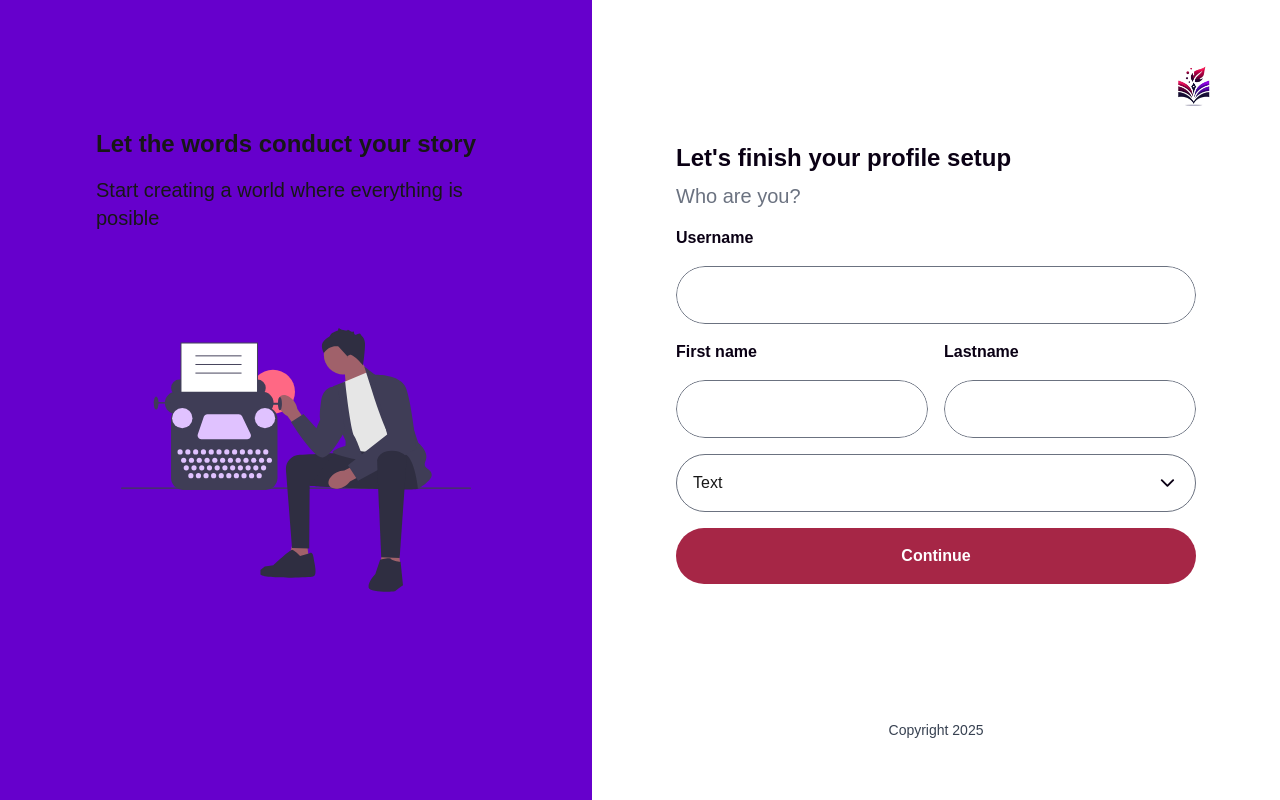
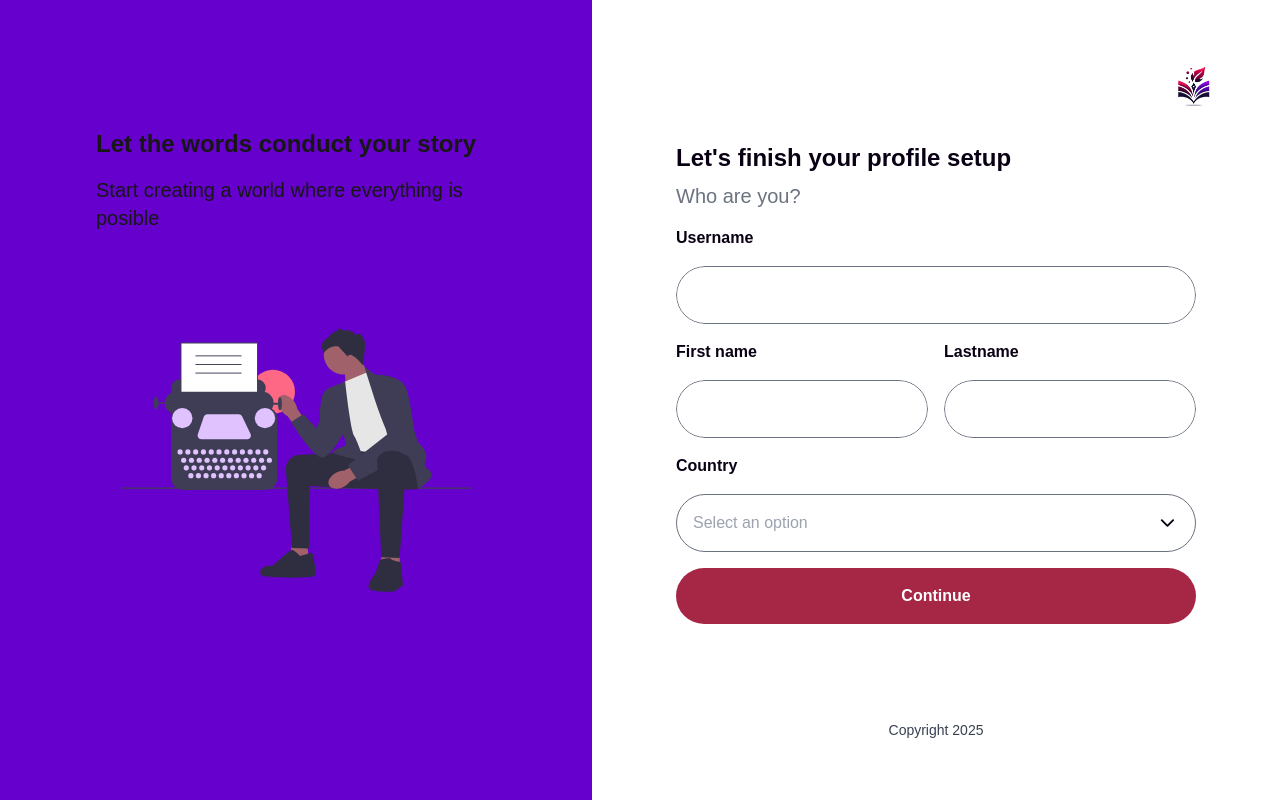
Before and after one commit to Doge89/novel-writer, a Next.js app: page /sign-up/1/information in a window 1280 px wide. Built offline with nearby package versions, Linux system fonts and the light colour scheme.

Commit message:
Created a Select component

```diff
--- a/app/(auth)/sign-up/[registerToken]/information/page.tsx
+++ b/app/(auth)/sign-up/[registerToken]/information/page.tsx
@@ -1,5 +1,5 @@
 "use client";
-import React, { use } from 'react';
+import React, { use, useState } from 'react';
 import { ParamsProps } from '@/app/_typescript/props/base.props';
 import { SignUpParamsProps } from '@/app/_typescript/props/pages/auth/sign-up.props';
 import {useUseRegisterContext} from "@/app/_contexts/register-user.context";
@@ -10,10 +10,13 @@ import InputField from "@/app/_components/inputs/InputField";
 import PrimaryButton from "@/app/_components/buttons/PrimaryButton";
 import Select from "@/app/_components/misc/Select";
 import {ResultEventHandler} from "@/app/_typescript/types/base.types";
+import {SelectOptionProps} from "@/app/_typescript/props/misc/select.props";
 
 export default function RegisterTokenPage({ params }: ParamsProps<SignUpParamsProps>) {
   const { registerToken } =  use(params);
   const { dispatchUserDto, ...userDto } = useUseRegisterContext();
+  const [selectedCountry, setSelectedCountry] = useState<Omit<SelectOptionProps, 'onChange'>>();
+  const [itemSource, setItemSource] = useState<Omit<SelectOptionProps, 'onChange'>[]>([{ value: 'Test', label: 'Test', isSelected: false }])
   if (!registerToken) {
     return <div>Not found</div>
   }
@@ -25,26 +28,43 @@ export default function RegisterTokenPage({ params }: ParamsProps<SignUpParamsPr
   const onInput = (e: React.ChangeEvent<HTMLInputElement>) => {
   }
 
+  const onChangeHandler = (event: ResultEventHandler<React.ChangeEvent<HTMLInputElement>, Omit<SelectOptionProps, 'onChange'>>) => {
+    if (event.data.value === selectedCountry?.value) {
+      setSelectedCountry(undefined);
+      return;
+    }
+    const arrCopy = itemSource.map(item => ({...item}));
+    arrCopy[itemSource.findIndex(item => item.label === event.data.label)].isSelected = event.data.isSelected;
+    setSelectedCountry(event.data);
+    setItemSource(arrCopy);
+  }
+
   return (
-    <div className='w-full flex flex-col gap-4'>
-      <FormContainer>
+    <FormContainer>
+      <div className='w-full flex flex-col gap-4'>
         <FormLabel content='Username' htmlFor='username'/>
         <InputField name='username' onInput={onInput} />
-      </FormContainer>
+      </div>
       <div className='w-full flex flex-row gap-4'>
-        <FormContainer>
+        <div className='w-full flex flex-col gap-4'>
           <FormLabel content='First name' htmlFor='firstname'/>
           <InputField name='firstname' />
-        </FormContainer>
-        <FormContainer>
+        </div>
+        <div className='w-full flex flex-col gap-4'>
           <FormLabel content='Lastname' htmlFor='lastname'/>
           <InputField name='lastname' />
-        </FormContainer>
+        </div>
       </div>
-      <div>
-        <Select />
+      <div className='w-full flex flex-col gap-4'>
+        <FormLabel content='Country'/>
+        <Select
+          isMultiple={false}
+          selected={selectedCountry}
+          sourceList={itemSource}
+          name='country'
+          onChange={onChangeHandler} />
       </div>
       <PrimaryButton onClick={onClick} type='button' content='Continue' />
-    </div>
+    </FormContainer>
   )
 }
--- a/app/_components/misc/Select.tsx
+++ b/app/_components/misc/Select.tsx
@@ -1,9 +1,12 @@
 "use client";
 
-import React, { useState } from "react";
+import React, { useState, useRef } from "react";
 import { ChevronDown } from "lucide-react";
 
 import { SelectProps, SelectOptionProps } from "@/app/_typescript/props/misc/select.props";
+
+import { useCloseClickingOutside } from "@/app/_hooks/misc/useCloseClickingOutside";
+import {ResultEventHandler} from "@/app/_typescript/types/base.types";
 
 function Select({
   sourceList,
@@ -14,30 +17,44 @@ function Select({
 }: SelectProps) {
 
   const [isOpen, setIsOpen] = useState(false);
+  const selectRef = useRef<HTMLDivElement>();
+  const openDropDown = () => setIsOpen(!isOpen);
+  const [] = useCloseClickingOutside<HTMLDivElement, MouseEvent>(selectRef, openDropDown, isOpen);
 
-  const openDropDown = () => setIsOpen(!isOpen);
+  const onChangeHandler = (e: ResultEventHandler<React.ChangeEvent, SelectOptionProps>) => {
+    if (!isMultiple) openDropDown();
+    onChange(e);
+  }
 
   return (
-    <div onClick={openDropDown} role='listbox' className='cursor-pointer w-full flex flex-1 flex-row rounded-full border group hover:border-accent-700 p-4 transition focus:border-accent-700 border-gray-500 relative'>
-      <div className='w-full'>
-        Text
+    <div ref={selectRef} id={name} onClick={openDropDown} role='listbox' className='cursor-pointer w-full flex flex-1 flex-row rounded-full border group hover:border-accent-700 p-4 transition focus:border-accent-700 border-gray-500 relative'>
+      <div className='w-full text-complementary-950'>
+        { selected ? (
+          !(selected instanceof Array) ? selected.label : selected.map((option) => option.label).join(', ')
+        ) : (
+          <span className='text-gray-400'>Select an option</span>
+        ) }
       </div>
-      <ChevronDown rotate={isOpen ? 180 : 0} color='#0A0014' size={24} />
+      <ChevronDown className={ `transition ${isOpen ? 'rotate-180' : 'rotate-0'}`} color='#0A0014' size={24} />
       { isOpen ? (
-        <div role='listbox' className='absolute left-0 top-16 w-full bg-white z-10 p-4 drop-shadow-xl h-auto max-h-[250px] overflow-y-auto'>
-          { sourceList.map((option, idx) => (<Select.Option key={idx} {...option} />))}
+        <div role='listbox' className='absolute left-0 top-12 w-full bg-white z-10 drop-shadow-xl h-auto max-h-[250px] overflow-y-auto rounded-md'>
+          { sourceList.map((option, idx) => (<Select.Option key={idx} {...option} onChange={onChangeHandler} />))}
         </div>
       ) : null }
     </div>
   );
 }
 
-function Option({ label, value, isSelected }: SelectOptionProps) {
+function Option({ label, value, isSelected, onChange }: SelectOptionProps) {
   return (
-    <div id={value} className='w-full flex flex-row items-center justify-start gap-4'>
-      <input type='checkbox' checked={isSelected} />
-      <span>{label}</span>
-    </div>
+    <label
+      role='listitem'
+      htmlFor={value}
+      onClick={(e) => e.stopPropagation()}
+      className='w-full p-4 text-complementary-950 flex flex-row items-center justify-start gap-4 transition hover:bg-accent-100'>
+      <input type='checkbox' id={value} name={value} checked={isSelected} onChange={(e) => onChange({ e, data: { label, value, isSelected: e.target.checked }})}/>
+      {label}
+    </label>
   );
 }
 
--- /dev/null
+++ b/app/_hooks/misc/useCloseClickingOutside.ts
@@ -0,0 +1,31 @@
+import React, { useEffect } from 'react';
+
+function useCloseClickingOutside<TElement extends HTMLElement, TEvent>(
+  ref: React.RefObject<TElement>,
+  handler: (e: TEvent) => void,
+  isOpen: boolean,
+) {
+
+  useEffect(() => {
+    const handleClickOutside = (e: MouseEvent | TouchEvent) => {
+      if (ref.current && ref.current.contains(e.target as Node)) {
+        return;
+      }
+      handler(e as TEvent);
+    }
+
+    if (isOpen) {
+      document.addEventListener('mousedown', handleClickOutside, true);
+      document.addEventListener('touchstart', handleClickOutside, true);
+    }
+
+    return () => {
+      document.removeEventListener('mousedown', handleClickOutside, true);
+      document.removeEventListener('touchstart', handleClickOutside, true);
+    }
+  }, [isOpen, ref, handler]);
+
+  return [isOpen, ref, handler];
+}
+
+export { useCloseClickingOutside };
--- a/app/_typescript/props/misc/select.props.ts
+++ b/app/_typescript/props/misc/select.props.ts
@@ -1,13 +1,25 @@
-export interface SelectProps {
-  selected: SelectOptionProps | SelectOptionProps[];
-  sourceList: SelectOptionProps[];
-  onChange: (value: SelectOptionProps) => void;
-  isMultiple?: boolean;
+import React from 'react';
+import {ResultEventHandler} from "@/app/_typescript/types/base.types";
+
+export type SelectProps = {
+  sourceList: Omit<SelectOptionProps, 'onChange'>[];
+  onChange(e: ResultEventHandler<React.ChangeEvent, Omit<SelectOptionProps, 'onChange'>>): void;
   name?: string;
+} & (SelectMultipleProps | SelectSingleProps);
+
+type SelectMultipleProps = {
+  isMultiple: true;
+  selected?: Omit<SelectOptionProps, 'onChange'>[];
+}
+
+type SelectSingleProps = {
+  isMultiple: false;
+  selected?: Omit<SelectOptionProps, 'onChange'>;
 }
 
 export interface SelectOptionProps {
   value: string;
   label: string;
   isSelected: boolean;
+  onChange(e: ResultEventHandler<React.ChangeEvent, Omit<SelectOptionProps, 'onChange'>>): void;
 }
```
